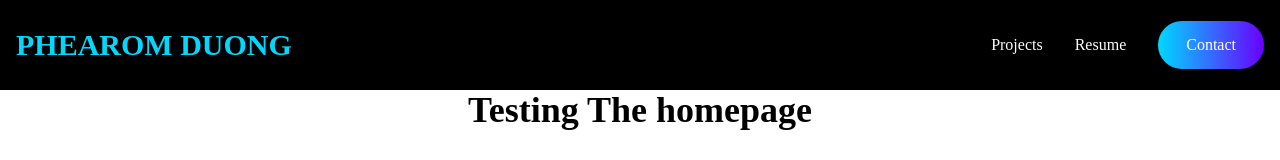
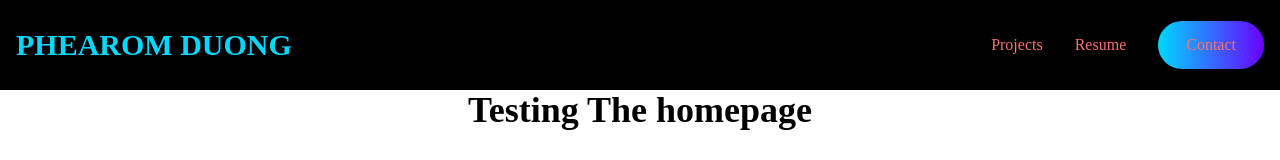
Before and after one commit to dphearom/portfolio, a React (Create React App) app: page / in a window 1280 px wide. Shown: the top 160 px of the page. Built offline with nearby package versions, Linux system fonts and the light colour scheme.

Commit message:
nav change

```diff
--- a/src/components/nav.js
+++ b/src/components/nav.js
@@ -7,7 +7,7 @@ export default function Nav() {
             <h1 className="text-[#00d8ff]">PHEAROM DUONG</h1>
           </div>
           <div>
-                <ul className="flex text-white items-center">
+                <ul className="flex text-red-400 items-center">
                     <li>Projects</li>
                     <li>Resume</li>
                     <button className="ml-4">Contact</button>
```
